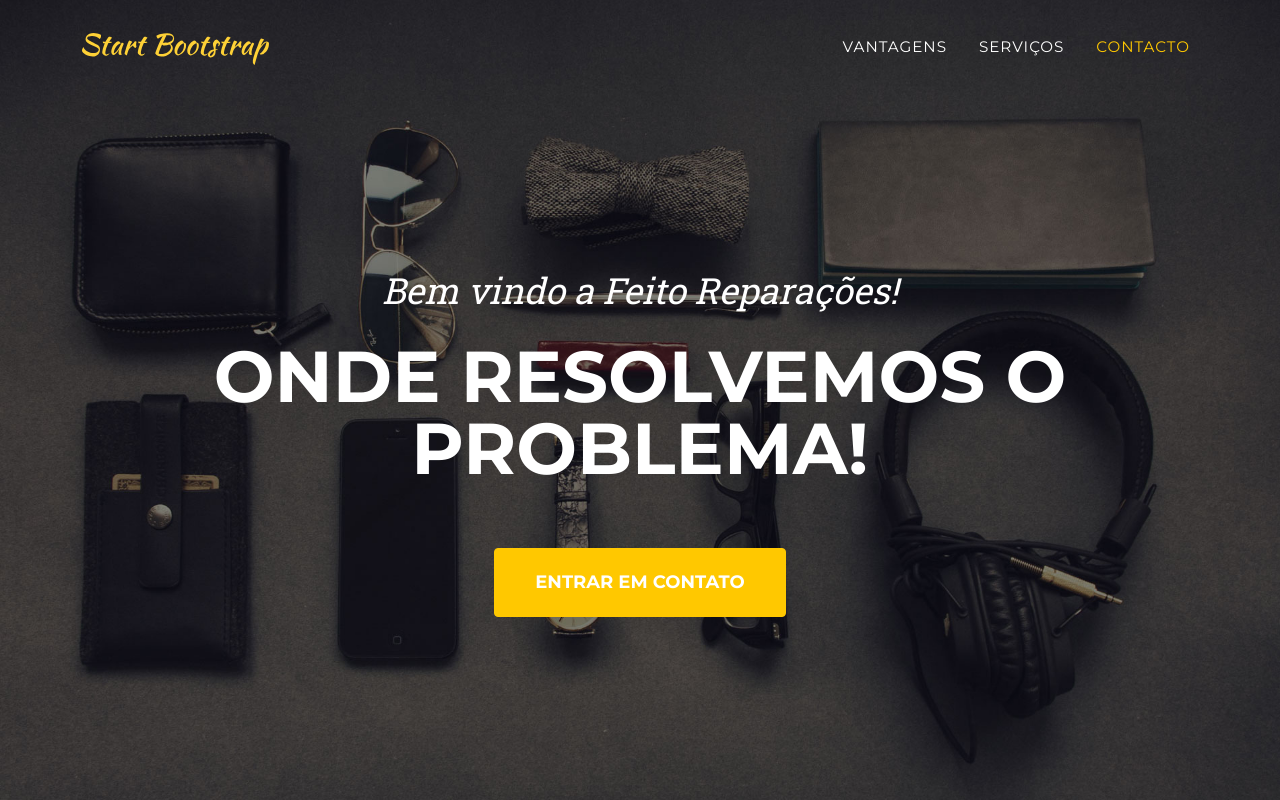
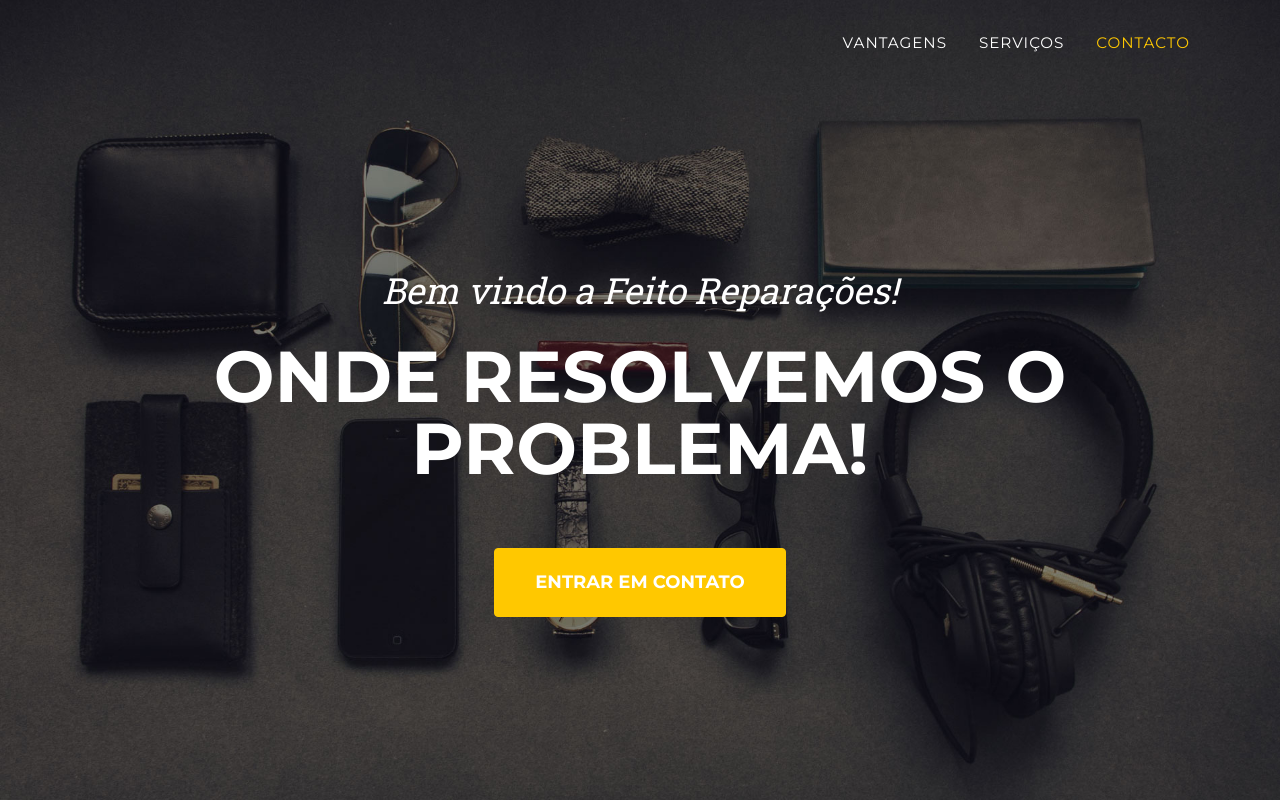
Before and after one commit to mrcello0501/bootstrap-reparacao, a plain HTML site: page index.html in a window 1280 px wide. Shown: the top 800 px of the page. Drawn offline with nearby package versions, Linux system fonts and the light colour scheme.

Commit message:
remove bootstrap navbrand

```diff
--- a/index.html
+++ b/index.html
@@ -22,7 +22,9 @@
   <!-- Navigation-->
   <nav class="navbar navbar-expand-lg navbar-dark fixed-top" id="mainNav">
     <div class="container">
-      <a class="navbar-brand" href="#page-top"><img src="assets/img/navbar-logo.svg" alt="..." /></a>
+      <a class="navbar-brand" href="#page-top">
+        <!-- <img src="assets/img/navbar-logo.svg" alt="..." /> -->
+      </a>
       <button class="navbar-toggler" type="button" data-bs-toggle="collapse" data-bs-target="#navbarResponsive"
         aria-controls="navbarResponsive" aria-expanded="false" aria-label="Toggle navigation">
         Menu
```
